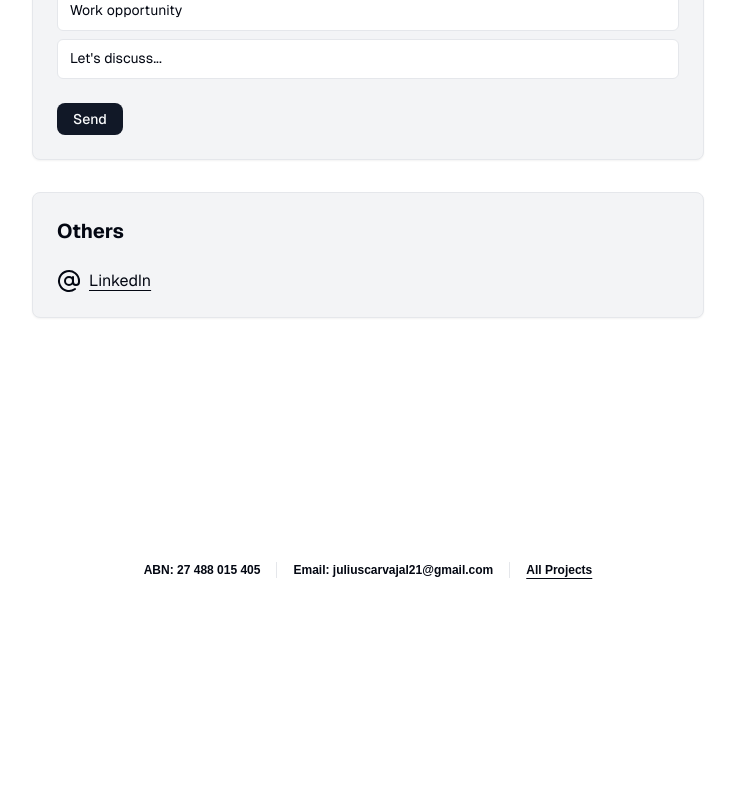
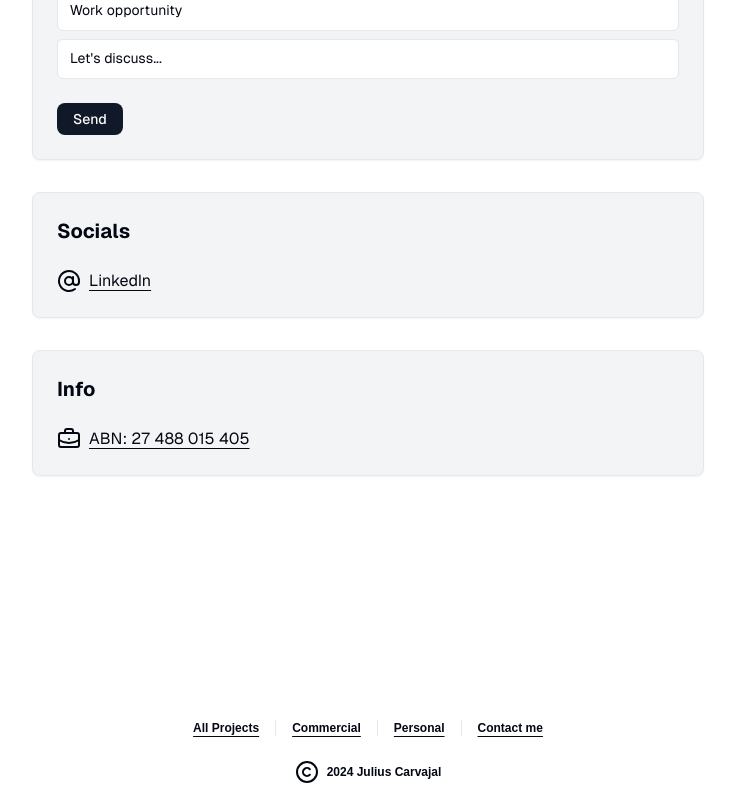
Before and after one commit to juliuscarvajal/next-cv, a Next.js app: page /projects/contact in a window 1280 px wide. Shown: the part 600-1400 px from the top of the page, without its empty margins (272-1007 px from the left). Before the commit the page ends 1194 px from the top, so only its background shows below. Built offline with nearby package versions, Linux system fonts and the light colour scheme.

Commit message:
fix: [HP-0] ci

```diff
--- a/src/app/layout.tsx
+++ b/src/app/layout.tsx
@@ -5,6 +5,7 @@ import { DarkModeToggle } from "@/components/dark-mode-toggle";
 import { BackNav } from "@/components/back-nav";
 import Link from "next/link";
 import { TimeNow } from "@/components/time-now";
+import { Copyright } from "lucide-react";
 
 const geistSans = localFont({
   src: "./fonts/GeistVF.woff",
@@ -30,20 +31,40 @@ export const metadata: Metadata = {
 
 const Footer = () => {
   return (
-    <footer className="row-start-3 p-4 text-xs font-bold flex gap-6 flex-wrap items-center justify-center">
+    <>
+      <footer className="row-start-3 p-4 text-xs font-bold flex flex-col items-center justify-center gap-6">
         <div className="flex divide-x gap-4 flex-wrap">
-        <div className="pl-4 md:first:pl-0">ABN: 27 488 015 405</div>
-        <div className="pl-4 md:first:pl-0">
-          Email: juliuscarvajal21@gmail.com
-        </div>
           <Link
             href="/projects"
             className="block underline underline-offset-4 pl-4 md:first:pl-0"
           >
             All Projects
           </Link>
+          <Link
+            href="/projects/commercial"
+            className="block underline underline-offset-4 pl-4 md:first:pl-0"
+          >
+            Commercial
+          </Link>
+          <Link
+            href="/projects/personal"
+            className="block underline underline-offset-4 pl-4 md:first:pl-0"
+          >
+            Personal
+          </Link>
+          <Link
+            href="/projects/contact"
+            className="block underline underline-offset-4 pl-4 md:first:pl-0"
+          >
+            Contact me
+          </Link>
+        </div>
+        <div className="flex gap-2 items-center">
+          <Copyright />
+          2024 Julius Carvajal
         </div>
       </footer>
+    </>
   );
 };
 
--- a/src/app/projects/commercial/page.tsx
+++ b/src/app/projects/commercial/page.tsx
@@ -52,7 +52,7 @@ export default function Projects() {
                 )}
               </div>
               <section className="space-y-4">
-                <div className="w-full">
+                <div className="w-full space-y-2">
                   {project.descriptions?.map((description, idx) => {
                     return (
                       <Fragment key={`${description}${idx}`}>
@@ -84,7 +84,7 @@ export default function Projects() {
                 <Link
                   href={project.cta?.href}
                   target="_blank"
-                  className="underline underline-offset-4"
+                  className="block underline underline-offset-4"
                 >
                   {project.cta?.label}
                 </Link>
--- a/src/app/projects/contact/page.tsx
+++ b/src/app/projects/contact/page.tsx
@@ -1,6 +1,6 @@
 import { Mailer } from "@/components/mailer";
 import { Card, CardContent, CardHeader } from "@/components/ui/card";
-import { AtSign } from "lucide-react";
+import { AtSign, BriefcaseBusiness } from "lucide-react";
 import Link from "next/link";
 
 export default function Contact() {
@@ -28,7 +28,7 @@ export default function Contact() {
         </Card>
         <Card className="bg-accent">
           <CardHeader>
-            <h1 className="text-xl font-bold">Others</h1>
+            <h1 className="text-xl font-bold">Socials</h1>
           </CardHeader>
           <CardContent className="space-y-4">
             <p className="flex gap-2 items-center">
@@ -43,6 +43,23 @@ export default function Contact() {
             </p>
           </CardContent>
         </Card>
+        <Card className="bg-accent">
+          <CardHeader>
+            <h1 className="text-xl font-bold">Info</h1>
+          </CardHeader>
+          <CardContent className="space-y-4">
+            <p className="flex gap-2 items-center">
+              <BriefcaseBusiness />
+              <Link
+                href="https://abr.business.gov.au/ABN/View?id=27488015405"
+                className="underline underline-offset-4"
+                target="_blank"
+              >
+                ABN: 27 488 015 405
+              </Link>
+            </p>
+          </CardContent>
+        </Card>
       </div>
     </div>
   );
```
Lines whose indentation alone changed are shown as unchanged.
